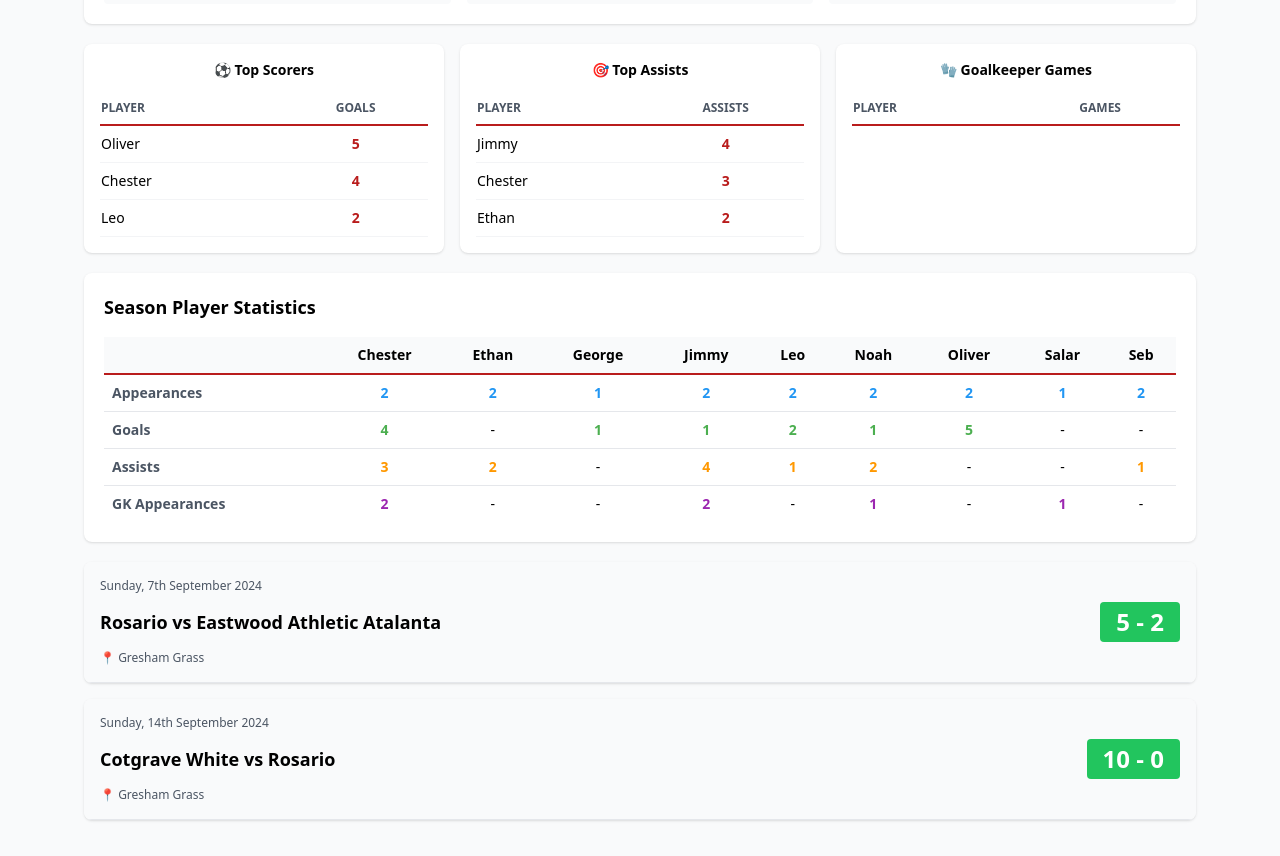
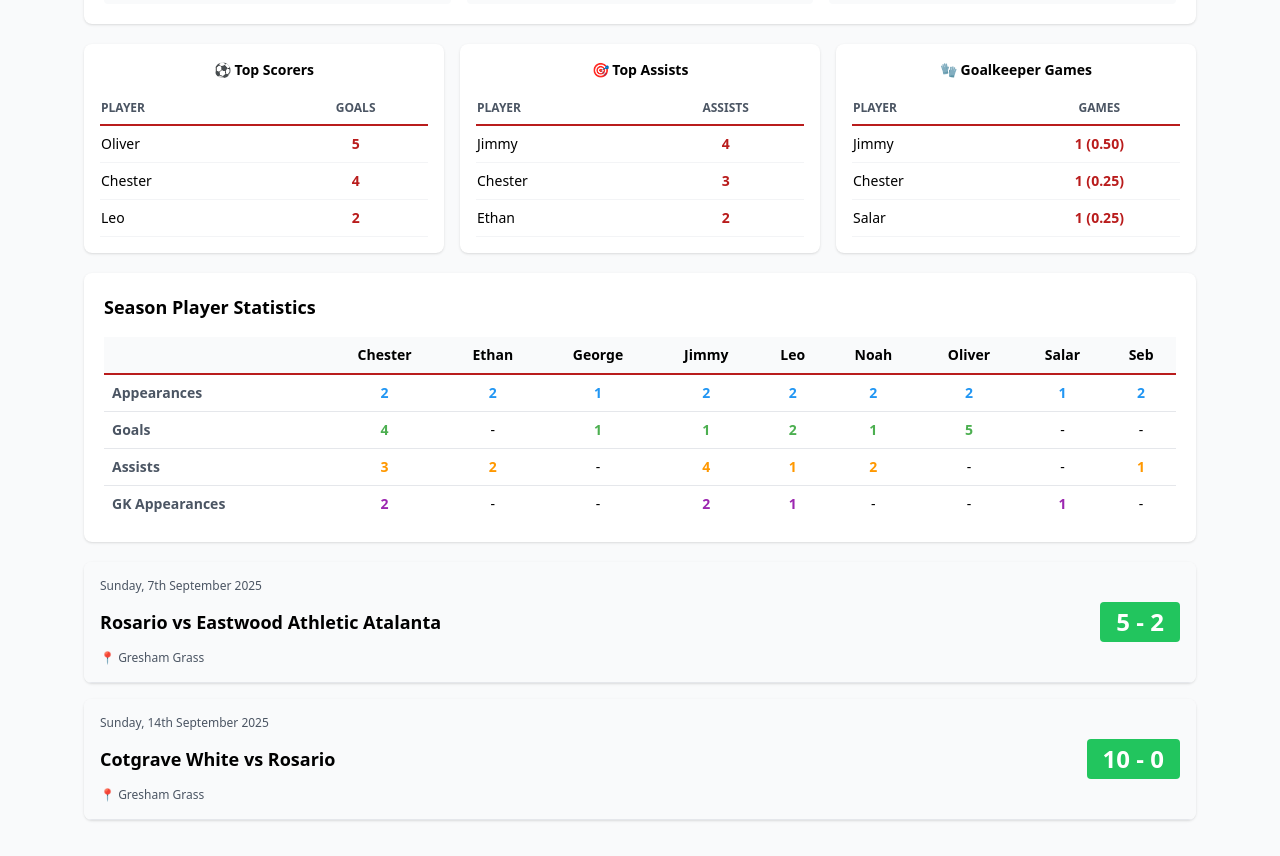
Before and after one commit to michaeljnorman2020-cmd/rosario-results, a React (Create React App) app: page / in a window 1280 px wide. Shown: the part 360-1216 px from the top of the page. Built offline with nearby package versions, Linux system fonts and the light colour scheme.

Commit message:
Manual update order matches

```diff
--- a/src/App.js
+++ b/src/App.js
@@ -7,39 +7,39 @@ const App = () => {
   // Match data - ADD NEW MATCHES HERE
   const [matches] = useState([
     {
-      date: 'Sunday, 7th September 2024',
+      date: 'Sunday, 7th September 2025',
       opponent: 'Eastwood Athletic Atalanta',
       home: true,
       score: { for: 5, against: 2 },
       location: 'Gresham Grass',
       stats: {
-        Chester: { mins: 37.5, goals: 1, assists: 1, gk: true, sub: false },
-        Ethan: { mins: 37.5, goals: 0, assists: 0, gk: false, sub: false },
-        George: { mins: 37.5, goals: 1, assists: 0, gk: false, sub: false },
-        Jimmy: { mins: 50, goals: 0, assists: 3, gk: true, sub: false },
-        Leo: { mins: 37.5, goals: 0, assists: 0, gk: false, sub: false },
-        Noah: { mins: 37.5, goals: 0, assists: 0, gk: false, sub: false },
-        Oliver: { mins: 37.5, goals: 3, assists: 0, gk: false, sub: true },
-        Salar: { mins: 37.5, goals: 0, assists: 0, gk: true, sub: false },
-        Seb: { mins: 37.5, goals: 0, assists: 0, gk: false, sub: true }
+        Chester: { mins: 37.5, goals: 1, assists: 1, gk: true, sub: false, gkMins: 12.5},
+        Ethan: { mins: 37.5, goals: 0, assists: 0, gk: false, sub: false, gkMins: 0},
+        George: { mins: 37.5, goals: 1, assists: 0, gk: false, sub: false, gkMins: 0},
+        Jimmy: { mins: 50, goals: 0, assists: 3, gk: true, sub: false, gkMins: 25},
+        Leo: { mins: 37.5, goals: 0, assists: 0, gk: false, sub: false, gkMins: 0},
+        Noah: { mins: 37.5, goals: 0, assists: 0, gk: false, sub: false, gkMins: 0},
+        Oliver: { mins: 37.5, goals: 3, assists: 0, gk: false, sub: true, gkMins: 0},
+        Salar: { mins: 37.5, goals: 0, assists: 0, gk: true, sub: false, gkMins: 12.5},
+        Seb: { mins: 37.5, goals: 0, assists: 0, gk: false, sub: true, gkMins: 0}
       }
     },
     {
-      date: 'Sunday, 14th September 2024',
+      date: 'Sunday, 14th September 2025',
       opponent: 'Cotgrave White',
       home: false,
       score: { for: 10, against: 0 },
       location: 'Gresham Grass',
       stats: {
-        Chester: { mins: 50, goals: 3, assists: 2, gk: true, sub: false },
-        Ethan: { mins: 50, goals: 0, assists: 2, gk: false, sub: false},
-        George: { mins: 0, goals: 0, assists: 0, gk: false, sub: false },
-        Jimmy: { mins: 50, goals: 1, assists: 1, gk: true, sub: false },
-        Leo: { mins: 50, goals: 2, assists: 1, gk: false, sub: false },
-        Noah: { mins: 50, goals: 1, assists: 2, gk: true, sub: false },
-        Oliver: { mins: 50, goals: 2, assists: 0, gk: false, sub: false },
-        Salar: { mins: 0, goals: 0, assists: 0, gk: false, sub: false },
-        Seb: { mins: 50, goals: 0, assists: 1, gk: false, sub: false }
+        Chester: { mins: 50, goals: 3, assists: 2, gk: true, sub: false, gkmins: 12.5},
+        Ethan: { mins: 50, goals: 0, assists: 2, gk: false, sub: false, gkmins: 0},
+        George: { mins: 0, goals: 0, assists: 0, gk: false, sub: false, gkmins: 0},
+        Jimmy: { mins: 50, goals: 1, assists: 1, gk: true, sub: false, gkmins: 25},
+        Leo: { mins: 50, goals: 2, assists: 1, gk: true, sub: false, gkmins: 12.5},
+        Noah: { mins: 50, goals: 1, assists: 2, gk: false, sub: false, gkmins: 0},
+        Oliver: { mins: 50, goals: 2, assists: 0, gk: false, sub: false, gkmins: 0},
+        Salar: { mins: 0, goals: 0, assists: 0, gk: false, sub: false, gkmins: 0},
+        Seb: { mins: 50, goals: 0, assists: 1, gk: false, sub: false, gkmins: 0}
       }
     }
     // ADD NEW MATCHES HERE - just copy the format above
@@ -338,11 +338,14 @@ const App = () => {
         </div>
 
         {/* Match Cards */}
-        {matches.map((match, index) => (
-          <div key={index} className="bg-white rounded-lg mb-4 shadow overflow-hidden">
+{matches
+  .map((match, index) => ({ ...match, originalIndex: index }))
+  .sort((a, b) => new Date(b.date) - new Date(a.date))
+  .map((match, displayIndex) => (
+    <div key={match.originalIndex} className="bg-white rounded-lg mb-4 shadow overflow-hidden">
             <div
               className="p-4 bg-gray-50 border-b cursor-pointer hover:bg-gray-100 transition-colors"
-              onClick={() => toggleMatch(index)}
+                onClick={() => toggleMatch(match.originalIndex)}
             >
               <div className="text-xs text-gray-600 mb-2">{match.date}</div>
               <div className="flex justify-between items-center flex-wrap">
@@ -358,7 +361,7 @@ const App = () => {
               <div className="text-xs text-gray-600 mt-2">📍 {match.location}</div>
             </div>
 
-            {expandedMatch === index && (
+              {expandedMatch === match.originalIndex && (
               <div className="p-5 border-t-2 border-red-700">
                 <h3 className="text-base font-bold mb-4">Player Statistics</h3>
                 <div className="overflow-x-auto">
@@ -370,7 +373,8 @@ const App = () => {
                           <th key={player} className="text-center p-2 border-b-2 border-red-700 font-semibold">
                             {player}
                           </th>
-                        ))}
+                        ))
+                  }
                       </tr>
                     </thead>
                     <tbody>
```
